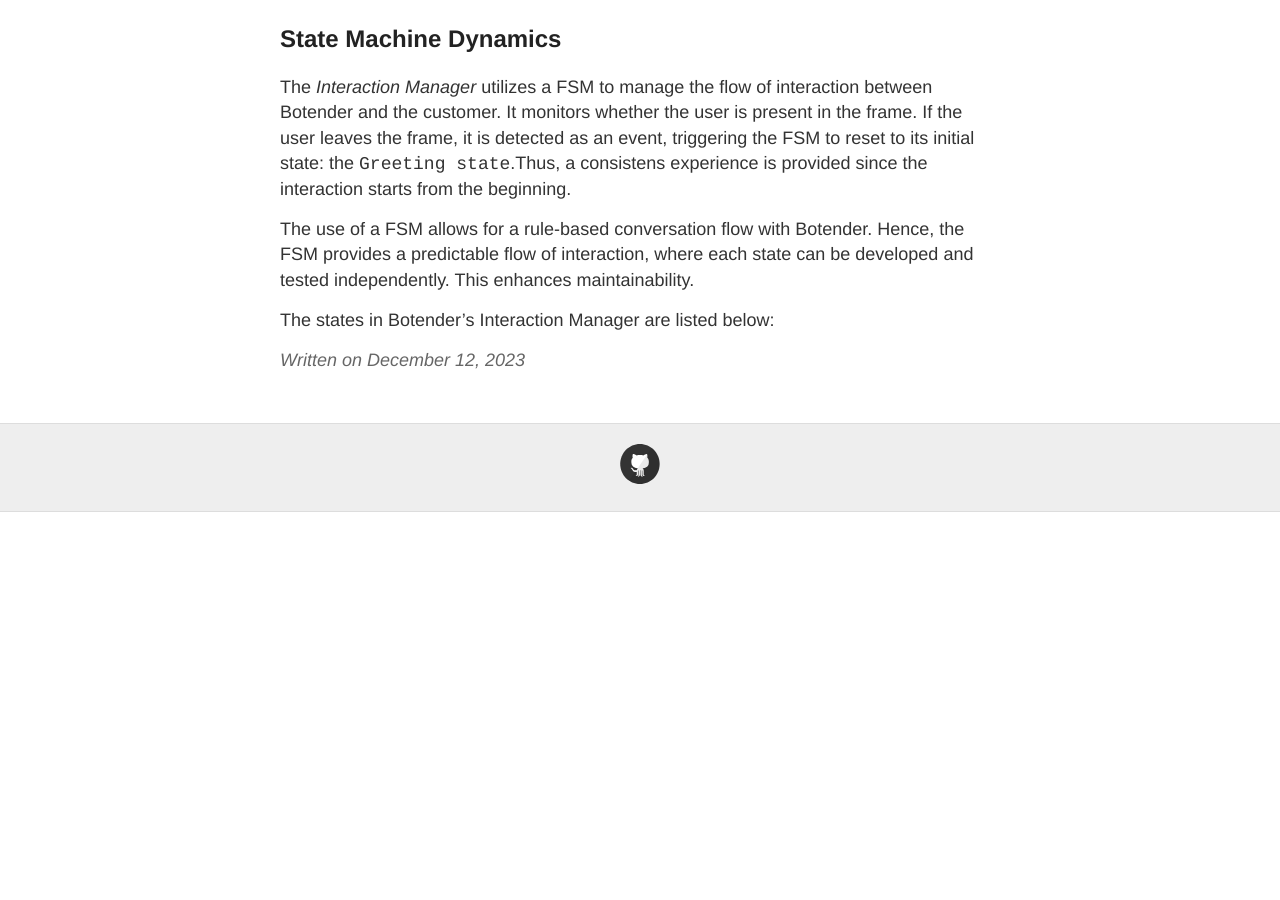
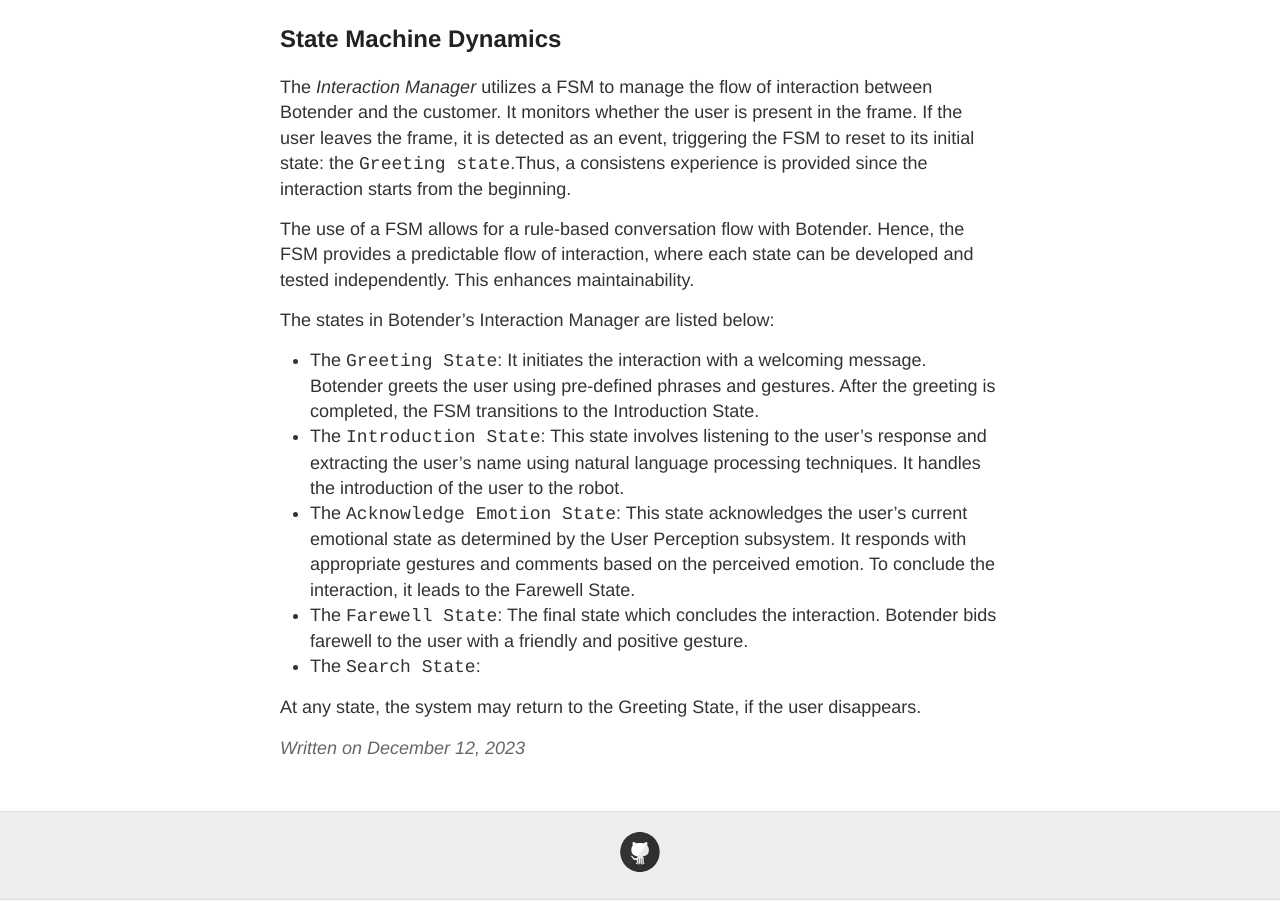
Before and after one commit to Grutschus/botender, a Jekyll site: the page built from docs/_posts/2023-12-12-Interaction-Component.md, in a window 1280 px wide and 900 px high, scrolled down 694 px. Built offline with Jekyll 4.4.1, drawn with Linux system fonts in a browser that asks for light colours; before the commit the page ends 1206 px from its top, so only the background shows below that.

Commit message:
writing states section

```diff
--- a/docs/_posts/2023-12-12-Interaction-Component.md
+++ b/docs/_posts/2023-12-12-Interaction-Component.md
@@ -18,3 +18,10 @@ The *Interaction Manager* utilizes a FSM to manage the flow of interaction betwe
 The use of a FSM allows for a rule-based conversation flow with Botender. Hence, the FSM provides a predictable flow of interaction, where each state can be developed and tested independently. This enhances maintainability.
 
 The states in Botender's Interaction Manager are listed below:
+- The `Greeting State`: It initiates the interaction with a welcoming message. Botender greets the user using pre-defined phrases and gestures. After the greeting is completed, the FSM transitions to the Introduction State.
+- The `Introduction State`: This state involves listening to the user's response and extracting the user's name using natural language processing techniques. It handles the introduction of the user to the robot.
+- The `Acknowledge Emotion State`: This state acknowledges the user's current emotional state as determined by the User Perception subsystem. It responds with appropriate gestures and comments based on the perceived emotion. To conclude the interaction, it leads to the Farewell State.
+- The `Farewell State`: The final state which concludes the interaction. Botender bids farewell to the user with a friendly and positive gesture.
+- The `Search State`:
+
+At any state, the system may return to the Greeting State, if the user disappears.
```
